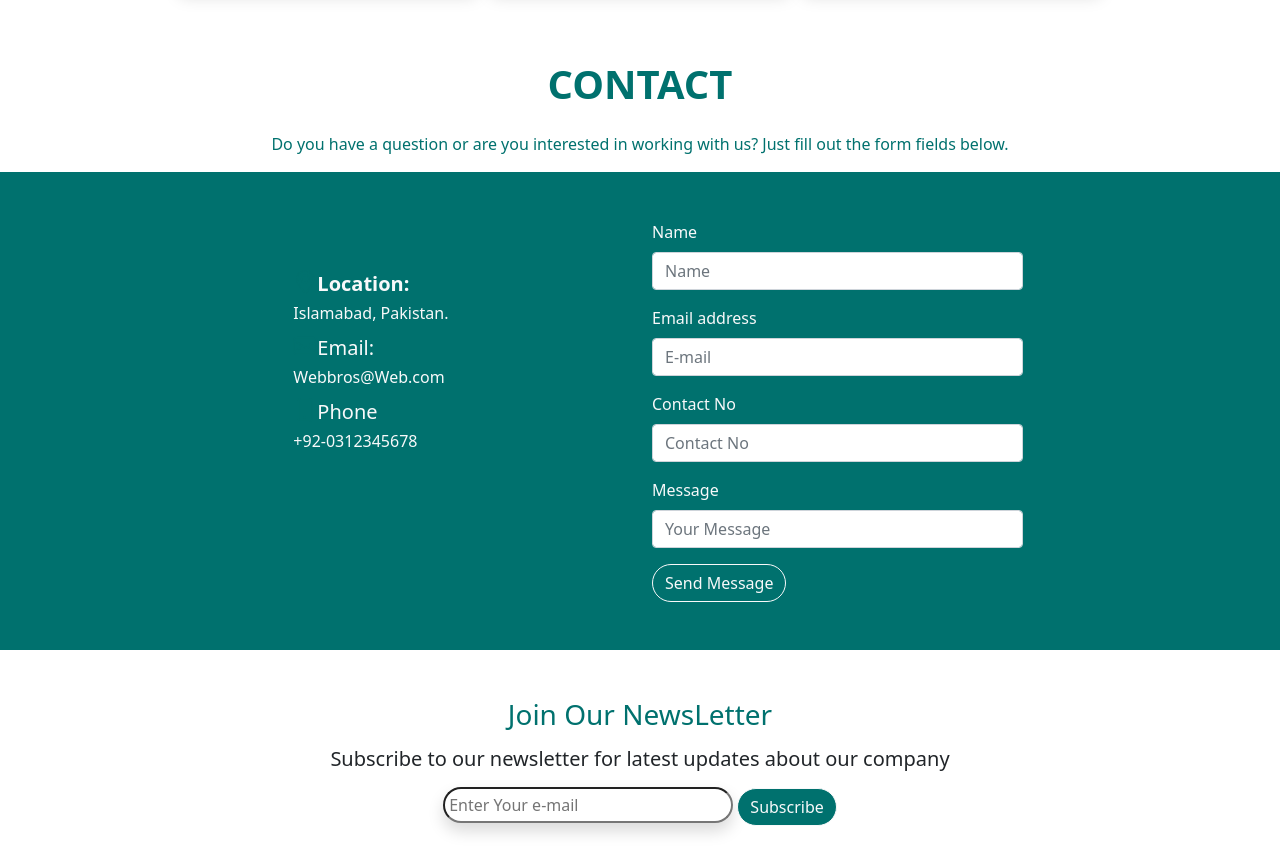
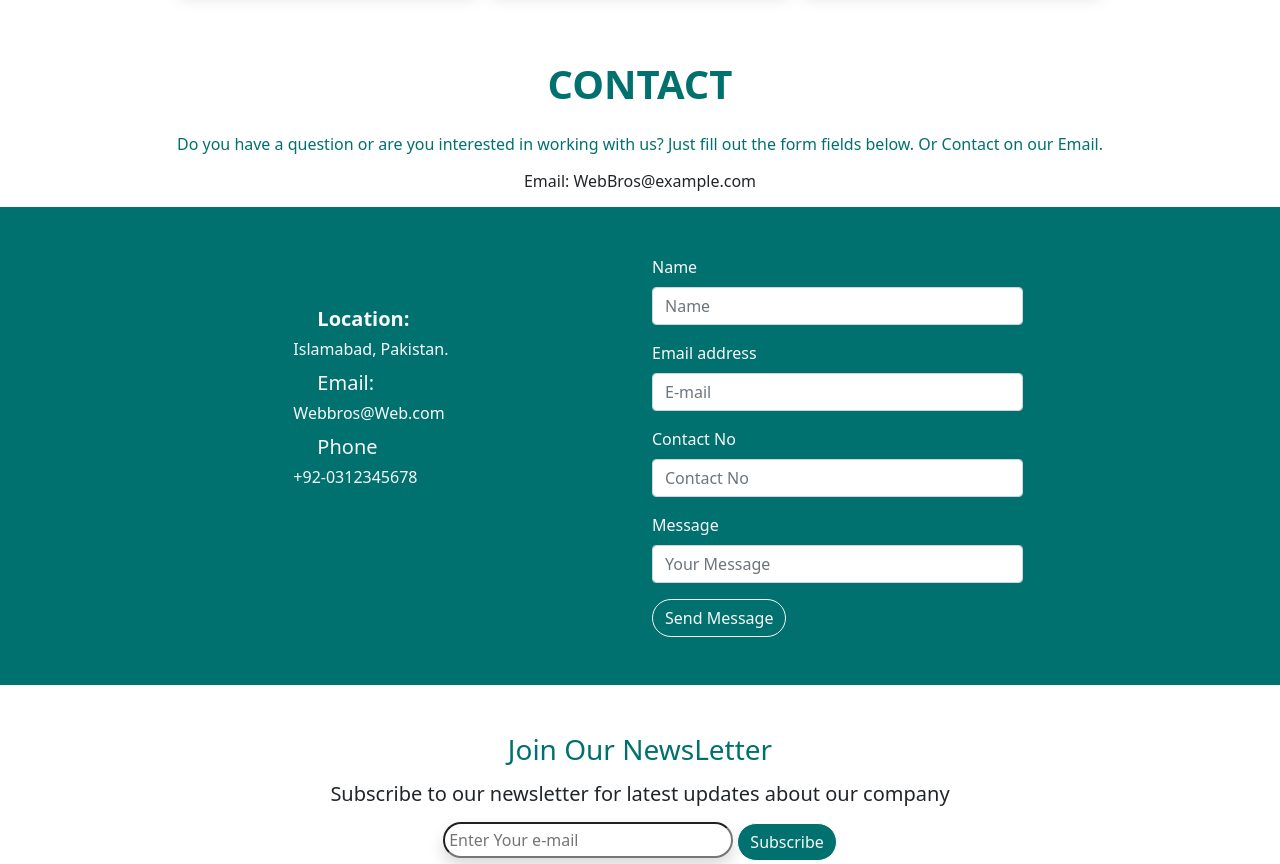
Before and after one commit to faizan150/landingpage, a plain HTML site: page index.html in a window 1280 px wide. Shown: the part 2460-3324 px from the top of the page. Drawn offline with nearby package versions, Linux system fonts and the light colour scheme.

Commit message:
third commit

```diff
--- a/index.html
+++ b/index.html
@@ -208,9 +208,10 @@
         </div>
         <div class="row">
             <div class="col-md-12 text-center">
-                <p style="color:#00716e;">
+                <p style="color:#00716e; page-break-inside: auto;">
                     Do you have a question or are you interested in working with us? Just fill out the form fields
-                    below.
+                    below. Or Contact on our Email.
+                    <h6>Email: WebBros@example.com</h6>
                 </p>
             </div>
         </div>
@@ -265,7 +266,7 @@
                 <h5 class="p-2">
                     Subscribe to our newsletter for latest updates about our company
                 </h5>
-                <input type="text" class="rounded-pill text-white shadow p-1 w-25" placeholder="Enter Your e-mail">
+                <input type="text" class="rounded-pill text-dark shadow p-1 w-25" placeholder="Enter Your e-mail">
                 <button type="button" class="btn btn-outline-light rounded-pill"
                     style="background-color: #00716e;">Subscribe</button>
             </div>
```
